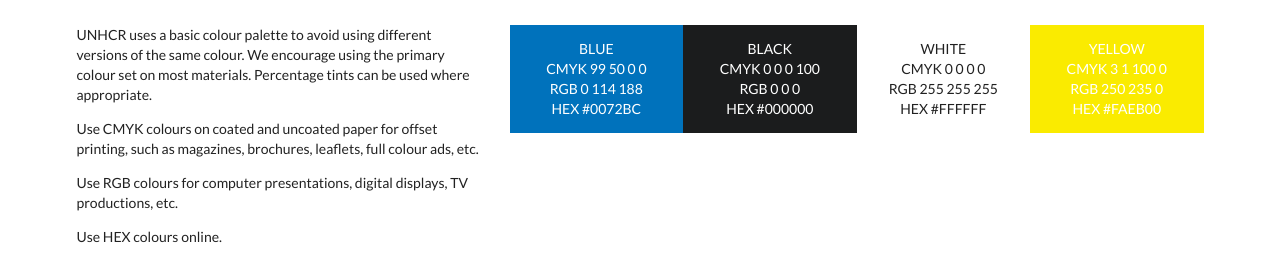
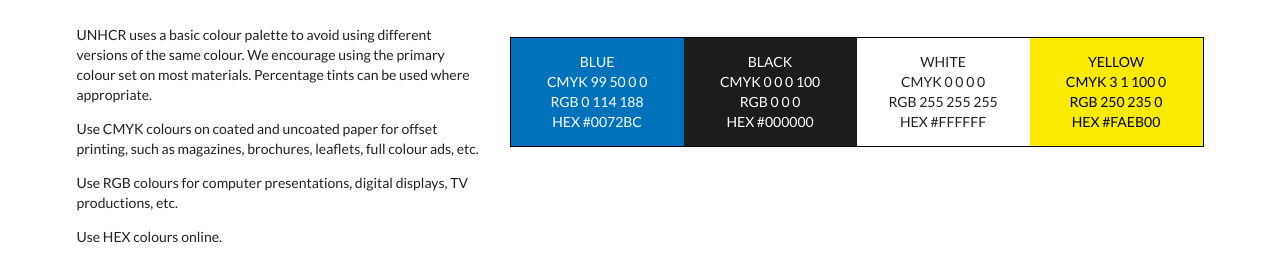
Before and after one commit to unhcr/dataviz-styleguide, a website: page index.html in a window 1280 px wide. Shown: the part 503-771 px from the top of the page. Drawn offline with Linux system fonts and the light colour scheme.

Commit message:
Add black outline around colors

```diff
--- a/index.html
+++ b/index.html
@@ -65,8 +65,8 @@
           </p>
         </div>
         <div class="ten wide column">
-          <div class="ui equal width center aligned padded grid">
-            <div class="row">
+          <div class="ui equal width center aligned padded grid" style="padding-top: 12px;">
+            <div class="row" style="border: 1px solid black;">
               <div class="blue column">
                 <div>BLUE</div>
                 <div>CMYK 99 50 0 0</div>
@@ -85,7 +85,7 @@
                 <div>RGB 255 255 255</div>
                 <div>HEX #FFFFFF</div>
               </div>
-              <div class="yellow column">
+              <div class="yellow column" style="color: black;">
                 <div>YELLOW</div>
                 <div>CMYK 3 1 100 0</div>
                 <div>RGB 250 235 0</div>
```
